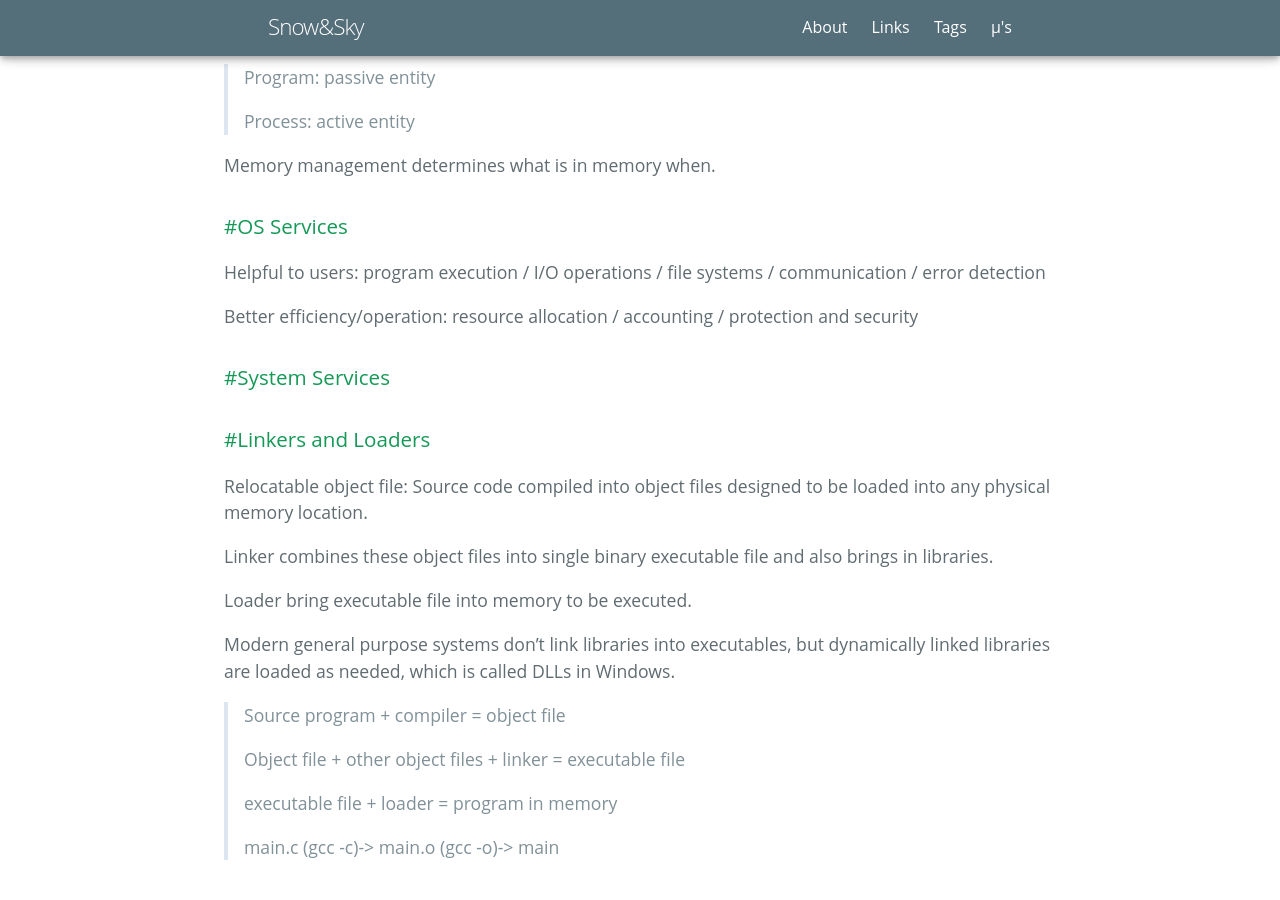
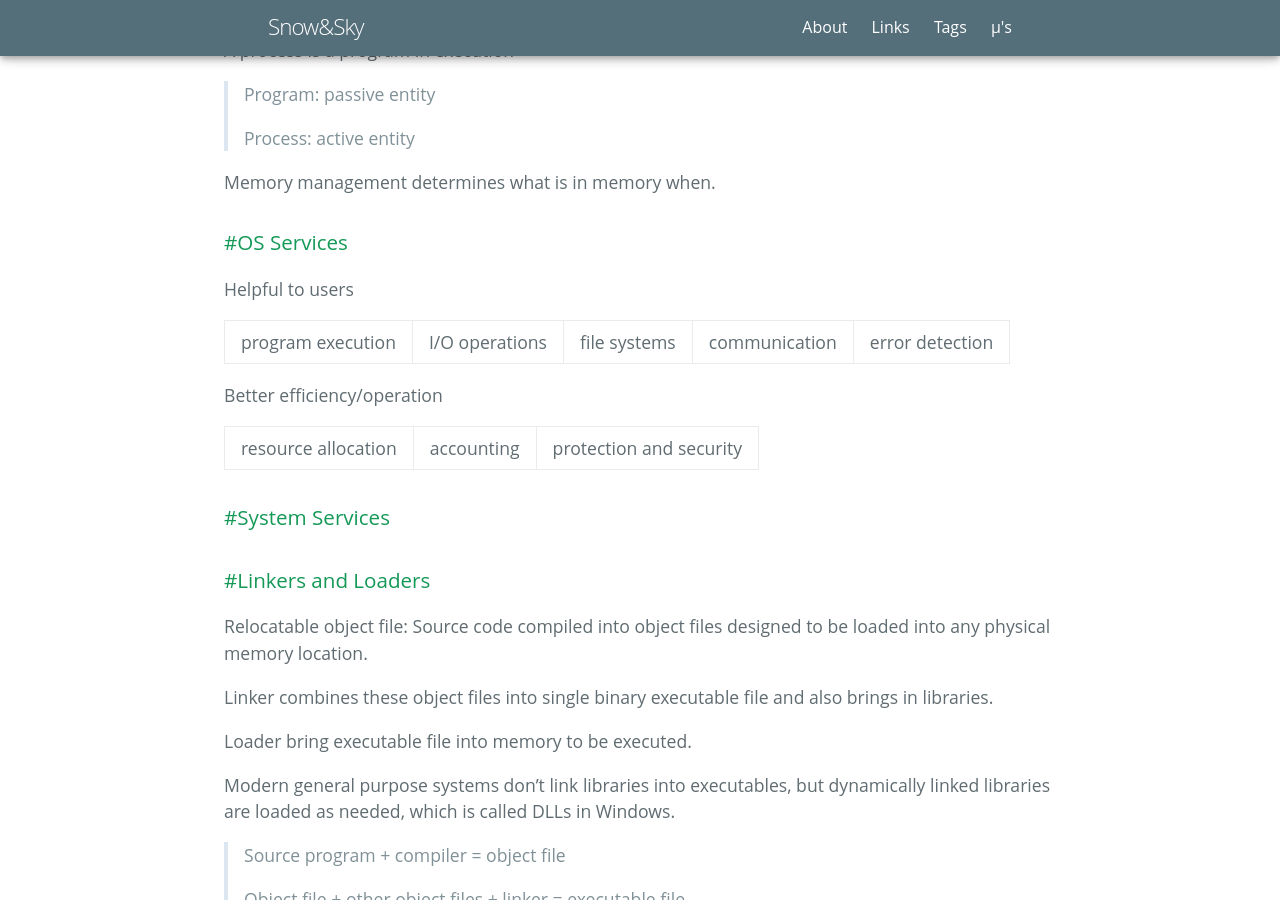
Before and after one commit to NishikinoSky/NishikinoSky.github.io, a Jekyll site: the page built from _posts/2020-10-16-Operating-System.md, in a window 1280 px wide and 900 px high, scrolled down 5927 px. Built offline with Jekyll 4.4.1, drawn with Linux system fonts in a browser that asks for light colours; some web fonts are replaced; some of the changed text lies outside the part shown.

```diff
--- a/_posts/2020-10-16-Operating-System.md
+++ b/_posts/2020-10-16-Operating-System.md
@@ -134,6 +134,7 @@ Because each operating system provides its own unique system calls.
 Application Binary Interface (ABI): architecture equivalent of API, defines how different components of binary code can interface for a given operating system on a given architecture, CPU, etc.
 
 ## #Operating System Design and Implementation
+
 Policy: What will be done? | Mechanism: How to do it?
 
 > Taking door as an example, policy is determining who can get in the door while mechanism is the way to enforce policy.
@@ -189,9 +190,13 @@ A process is a program in execution
 Memory management determines what is in memory when.
 
 ### #OS Services
-Helpful to users: program execution / I/O operations / file systems / communication / error detection
+Helpful to users
 
-Better efficiency/operation: resource allocation / accounting / protection and security
+program execution | I/O operations | file systems | communication | error detection
+
+Better efficiency/operation
+
+resource allocation | accounting | protection and security
 
 ### #System Services
 
```
